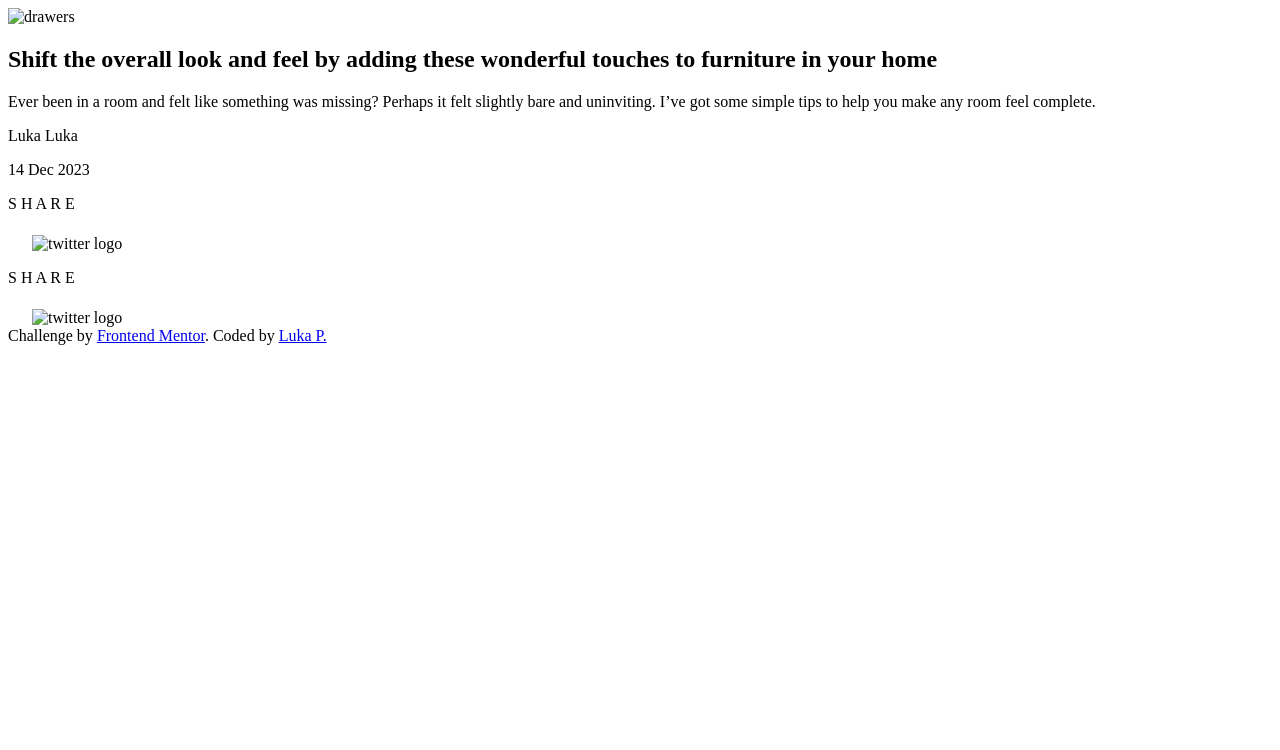
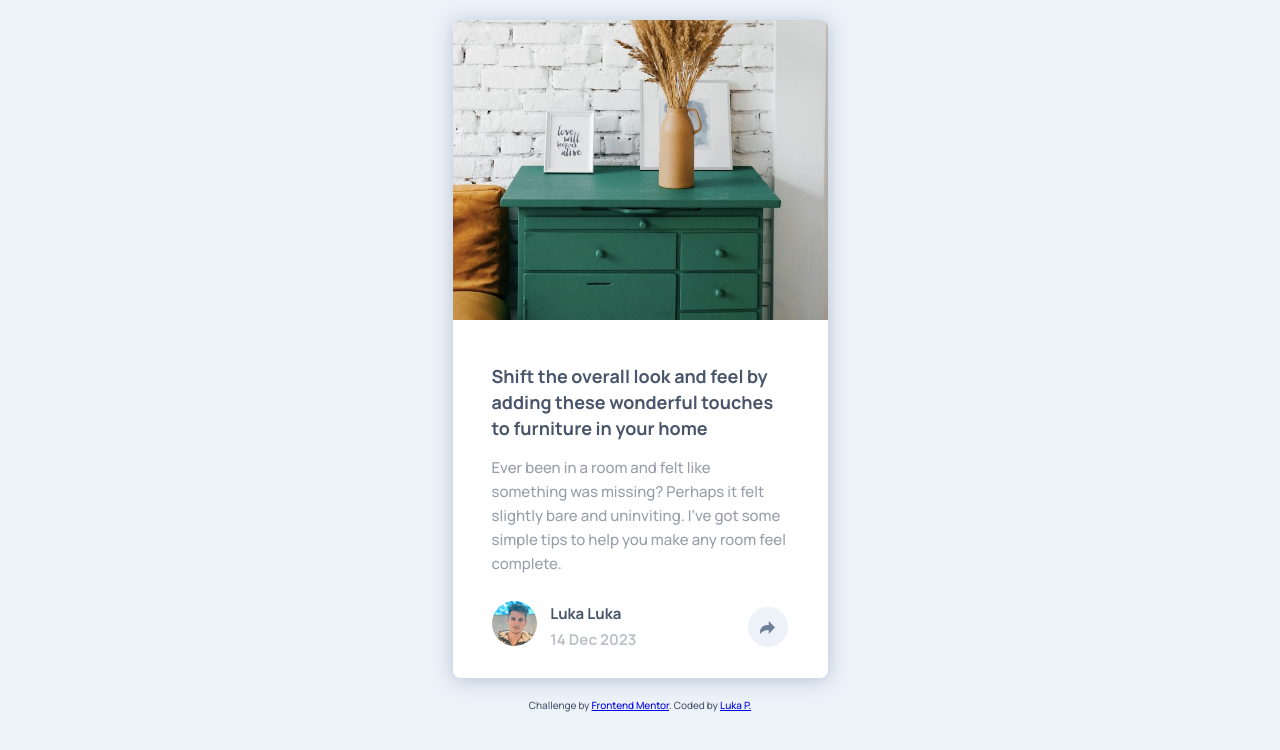
Before and after one commit to Mr-Luka/article-preview-component-master, a plain HTML site: page index.html in a window 1280 px wide. Drawn offline with Linux system fonts and the light colour scheme; the site is published under a folder, as on GitHub Pages, so addresses that start at the root find nothing.

Commit message:
removed extraneous /

```diff
--- a/index.html
+++ b/index.html
@@ -6,10 +6,10 @@
   <meta name="viewport" content="width=device-width, initial-scale=1.0">
   <!-- displays site properly based on user's device -->
 
-  <link rel="icon" type="image/png" sizes="32x32" href="./images/favicon-32x32.png">
+  <link rel="icon" type="image/png" sizes="32x32" href="images/favicon-32x32.png">
 
-  <link rel="stylesheet" type="text/css" href="/css/main.css">
-  <script src="/js/main.js" defer></script>
+  <link rel="stylesheet" type="text/css" href="css/main.css">
+  <script src="js/main.js" defer></script>
 
   <!--GOOGLE FONT-->
   <link rel="preconnect" href="https://fonts.googleapis.com">
@@ -23,7 +23,7 @@
 <body>
   <main class="container">
     <div class="">
-      <img src="/images/drawers.jpg" width="100%" alt="drawers">
+      <img src="images/drawers.jpg" width="100%" alt="drawers">
     </div>
     <section>
       <div class="tittle">
@@ -57,7 +57,7 @@
       <div class="all-four">
         <p>S H A R E</p>
         <img src="images/icon-facebook.svg" alt="facebook icon">
-        <img src="/images/icon-twitter.svg" alt="twitter logo">
+        <img src="images/icon-twitter.svg" alt="twitter logo">
         <img src="images/icon-pinterest.svg" alt="pinterest">
       </div>
       <div class="shared"></div>
@@ -67,7 +67,7 @@
   <div class="popup-desktop hide">
     <p>S H A R E</p>
     <img src="images/icon-facebook.svg" alt="facebook icon">
-    <img src="/images/icon-twitter.svg" alt="twitter logo">
+    <img src="images/icon-twitter.svg" alt="twitter logo">
     <img src="images/icon-pinterest.svg" alt="pinterest">
   </div>
 
```
